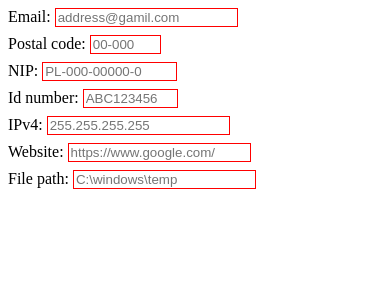
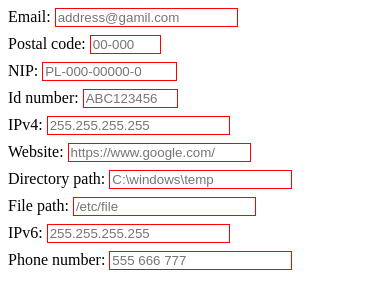
Before and after one commit to piotr3290/IPM, a plain HTML site: page lab1/index.html in a window 390 px wide. Drawn offline with Linux system fonts and the light colour scheme.

Commit message:
phone and file inputs

```diff
--- a/lab1/index.html
+++ b/lab1/index.html
@@ -69,14 +69,40 @@
     </div>
 
     <div>
-        <label for="file-path-input">File path:</label>
-        <input id="file-path-input"
+        <label for="directory-path-input">Directory path:</label>
+        <input id="directory-path-input"
                placeholder="C:\windows\temp"
                pattern="[A-Z]:(\\(windows|winnt|win|dos|msdos))(\\(\w)+)*"
                type="text"
                required/>
     </div>
 
+    <div>
+        <label for="file-path-input">File path:</label>
+        <input id="file-path-input"
+               placeholder="/etc/file"
+               pattern="/etc/(\w)+"
+               type="text"
+               required/>
+    </div>
+
+    <div>
+        <label for="ip-v6-input">IPv6:</label>
+        <input id="ip-v6-input"
+               placeholder="255.255.255.255"
+               pattern="(((\d)|([1-9]\d)|([1]\d\d)|([2][0-4]\d)|([2][5][0-5]))[.]){3}((\d)|([1-9]\d)|([1]\d\d)|([2][0-4]\d)|([2][5][0-5]))"
+               type="text"
+               maxlength="15"
+               required/>
+    </div>
+
+    <div>
+        <label for="phone-input">Phone number:</label>
+        <input id="phone-input"
+               placeholder="555 666 777"
+               type="tel"
+               required/>
+    </div>
 
 
 </div>
```
